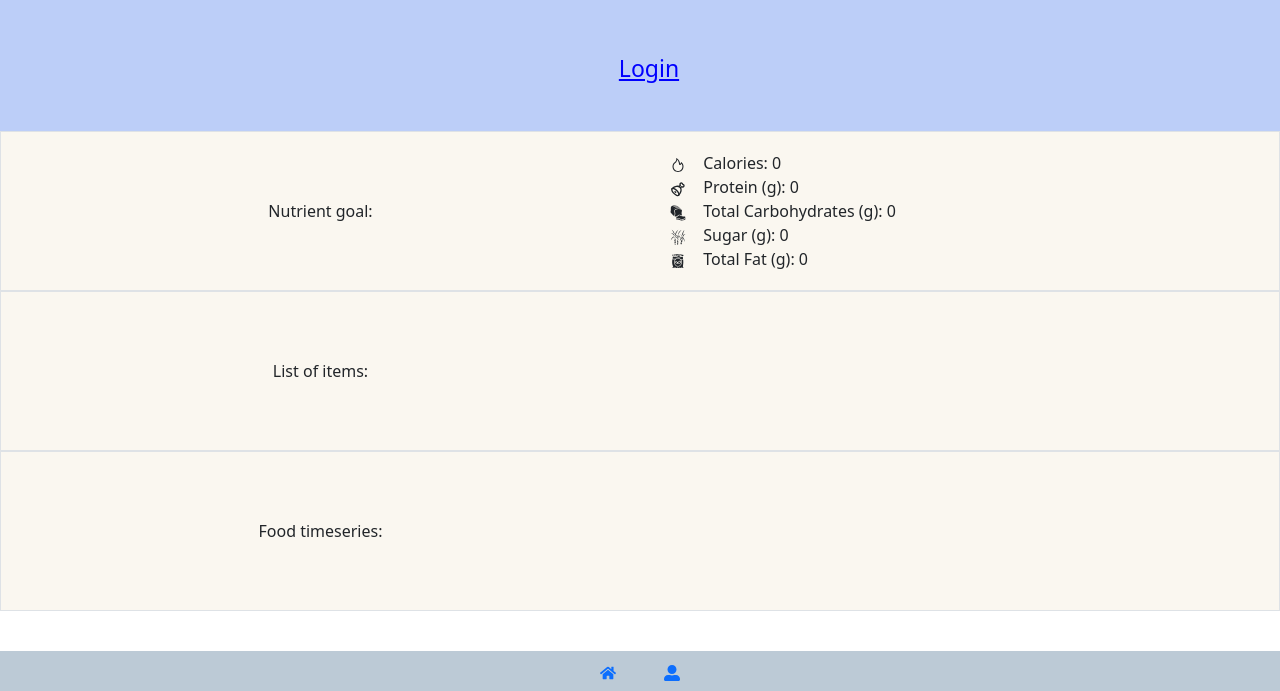
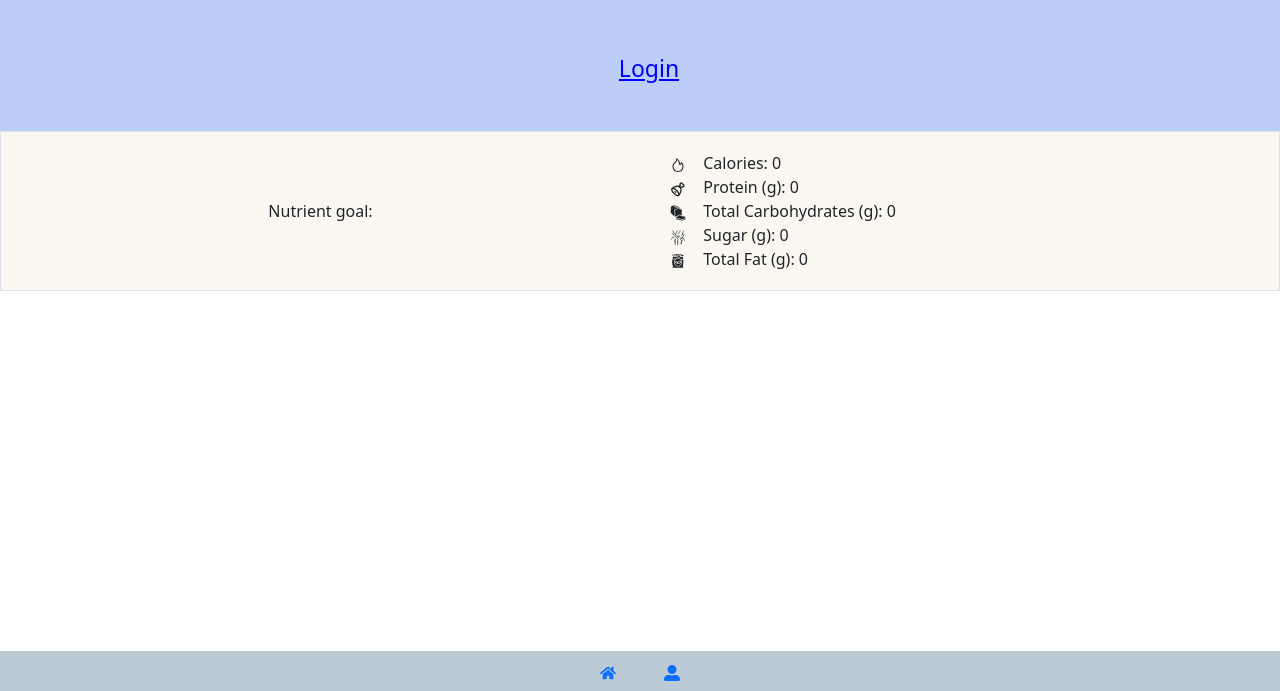
Before and after one commit to 397-f22/DietAdvisor, a React (Create React App) app: page /authenticate in a window 1280 px wide. Shown: the part 109-800 px from the top of the page. Built offline with nearby package versions, Linux system fonts and the light colour scheme.

Commit message:
final push

```diff
--- a/src/App.js
+++ b/src/App.js
@@ -44,7 +44,6 @@ function App() {
               <SetGoal goals={goals} setGoals={setGoals}/>
               <NutritionInfo nutrients={macros} goal={goals} />
               <ItemList macros={macros} foodItems={foodItems} setFoodItems={setFoodItems} setMacros={setMacros}/>
-              <Autocomplete data={autoCompleteData} />
             </div>} />
             <Route path="/authenticate" element={<LoginLogout goals={goals} />} />
         </Routes>
--- a/src/components/LoginLogout.js
+++ b/src/components/LoginLogout.js
@@ -52,14 +52,7 @@ const LoginLogout = ({goals}) => {
                     </Container>
                 </Col>
             </Row>
-            <Row className="profile-item-list square border">
-                <Col>List of items: </Col>
-                <Col></Col>
-            </Row>
-            <Row className="profile-food-timeseries square border">
-                <Col>Food timeseries: </Col>
-                <Col></Col>
-            </Row>
+
         </Container>
     )
 }
--- a/src/components/NutritionInfo.js
+++ b/src/components/NutritionInfo.js
@@ -57,9 +57,9 @@ const NutritionInfo = ({ nutrients, goal }) => {
                                                 {goal[nutrient] - amount > 0 ? <Badge bg="success">{
                                                     Object.keys(foods).filter((item) => {
 
-                                                        foods[item][nutrient] < goal[nutrient] - amount
+                                                        return foods[item][nutrient] < goal[nutrient]-amount;
 
-                                                    })
+                                                    }).slice(0,5).join(", ")
                                                 }</Badge>
                                                     : <Badge bg="success">{"NO NEED"}</Badge>}
 
```
Also changed, not shown: 1 other file (tests, documents, lock files or other folders).
